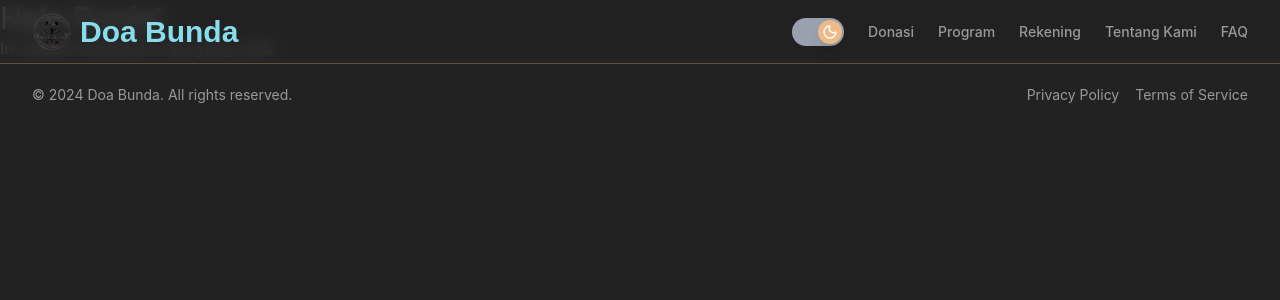
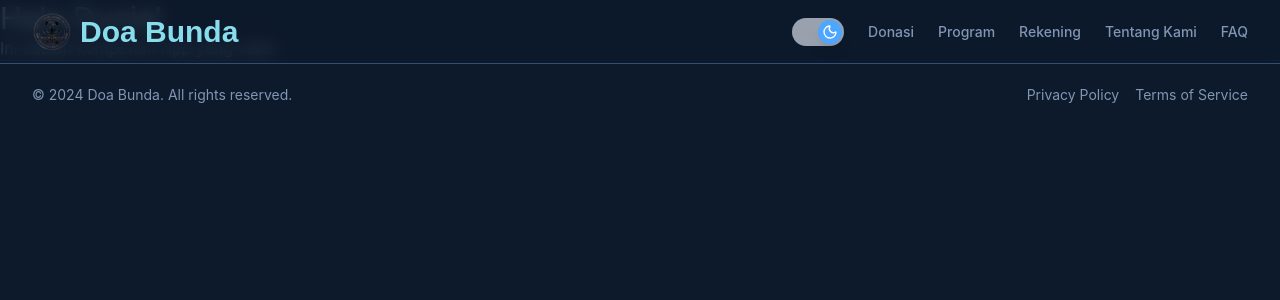
Before and after one commit to almagribii/pantiasuhan_doabunda, a React (Vite) app: page / in a window 1280 px wide. Shown: the top 300 px of the page. Built offline with nearby package versions, Linux system fonts and the light colour scheme; a web font is replaced by a local one.

Commit message:
change theme toi blue

```diff
--- a/src/index.css
+++ b/src/index.css
@@ -46,72 +46,71 @@
 
 :root {
   --radius: 0.625rem;
-  --background: #fff; /* Light background */
-  --foreground: #222222; /* Dark text */
-  --card: #fff; /* White card */
-  --card-foreground: #222222; /* Dark text on card */
-  --popover: #fff; /* White popover */
-  --popover-foreground: #222222; /* Dark text on popover */
-  --primary: #997856; /* Duolingo Green */
-  --primary-foreground: #222222; /* White text on primary */
-  --secondary: #e4e4e7; /* Duolingo Purple */
-  --secondary-foreground: #fff; /* White text on secondary */
-  --muted: #e6e6e6; /* Light grey muted */
-  --muted-foreground: #808080; /* Medium grey muted text */
-  --accent: #696969; /* Duolingo Blue */
-  --accent-foreground: #fff; /* Dark text on accent */
+  --background: #f0f8ff; /* Light blue background */
+  --foreground: #0A142A; /* Very dark blue-gray text */
+  --card: #ffffff; /* White card */
+  --card-foreground: #0A142A; /* Dark text on card */
+  --popover: #ffffff; /* White popover */
+  --popover-foreground: #0A142A; /* Dark text on popover */
+  --primary: #007bff; /* Main vibrant blue */
+  --primary-foreground: #ffffff; /* White text on primary */
+  --secondary: #e6f2ff; /* Very light blue */
+  --secondary-foreground: #0A142A; /* Dark text on secondary */
+  --muted: #e6f2ff; /* Muted light blue */
+  --muted-foreground: #667799; /* Muted blue-gray text */
+  --accent: #1e90ff; /* Dodger Blue for accents */
+  --accent-foreground: #ffffff; /* White text on accent */
   --destructive: #cc3333; /* Red for destructive actions */
-  --border: #ffddb8; /* Light grey border */
-  --input: #e6e6e6; /* Light grey input border */
-  --ring: #ecbb88; /* Duolingo Green for focus ring */
-  --chart-1: #ecbb88; /* Darker Duolingo Green */
-  --chart-2: #9c9c9c; /* Darker Duolingo Purple */
-  --chart-3: #0066cc; /* Darker Duolingo Blue */
-  --chart-4: #cc9900; /* Darker Duolingo Yellow */
-  --chart-5: #cc6600; /* Darker Duolingo Orange */
-  --sidebar: #333333; /* Darker sidebar */
-  --sidebar: #fafafa; /* Light sidebar background */
-  --sidebar-foreground: #3f3f46; /* Dark text on sidebar */
-  --sidebar-primary: #ecbb88; /* Duolingo Green */
-  --sidebar-primary-foreground: #fff; /* White text on sidebar primary */
-  --sidebar-accent: #e4e4e7; /* Light accent for hover */
-  --sidebar-accent-foreground: #09090b; /* Dark text on hover */
-  --sidebar-border: #e4e4e7; /* Light grey sidebar border */
-  --sidebar-ring: #ecbb88; /* Duolingo Green for sidebar focus ring */
+  --border: #b3cbe6; /* Medium blue-gray border */
+  --input: #b3cbe6; /* Light input border */
+  --ring: #007bff; /* Vibrant blue for focus ring */
+  --chart-1: #007bff;
+  --chart-2: #1e90ff;
+  --chart-3: #4d94ff;
+  --chart-4: #80bfff;
+  --chart-5: #b3d9ff;
+  --sidebar: #f0f8ff;
+  --sidebar-foreground: #0A142A;
+  --sidebar-primary: #007bff;
+  --sidebar-primary-foreground: #ffffff;
+  --sidebar-accent: #e6f2ff;
+  --sidebar-accent-foreground: #0A142A;
+  --sidebar-border: #b3cbe6;
+  --sidebar-ring: #007bff;
 }
 
 .dark {
-  --background: #222222; /* Dark background */
-  --foreground: #fff; /* Light text */
-  --card: #323232; /* Darker card */
-  --card-foreground: #fff; /* Light text on card */
-  --popover: #323232; /* Darker popover */
-  --popover-foreground: #fff; /* Light text on popover */
-  --primary: #ecbb88; /* Darker Duolingo Green */
-  --primary-foreground: #222222; /* Dark text on primary */
-  --secondary: #9c9c9c; /* Darker Duolingo Purple */
-  --secondary-foreground: #222222; /* Light text on secondary */
-  --muted: #404040; /* Darker grey muted */
-  --muted-foreground: #999999; /* Medium light grey muted text */
-  --accent: #696969; /* Darker Duolingo Blue */
-  --accent-foreground: #fff; /* Light text on accent */
-  --destructive: #ff6666; /* Darker red for destructive actions */
-  --border: #635039; /* Darker grey border */
-  --input: #404040; /* Darker grey input border */
-  --ring: #ecbb88; /* Darker Duolingo Green for focus ring */
-  --chart-1: #ecbb88; /* Darker Duolingo Green */
-  --chart-2: #9c9c9c; /* Darker Duolingo Purple */
-  --chart-3: #0066cc; /* Darker Duolingo Blue */
-  --chart-4: #cc9900; /* Darker Duolingo Yellow */
-  --chart-5: #cc6600; /* Darker Duolingo Orange */
-  --sidebar: #333333; /* Darker sidebar */
-  --sidebar-foreground: #fff; /* Light text on sidebar */
-  --sidebar-primary: #ecbb88; /* Darker Duolingo Green */
-  --sidebar-primary-foreground: #222222; /* Dark text on sidebar primary */
-  --sidebar-accent: #696969; /* Darker Duolingo Blue */
-  --sidebar-accent-foreground: #fff; /* Light text on sidebar accent */
-  --sidebar-border: #404040; /* Darker grey sidebar border */
-  --sidebar-ring: #ecbb88; /* Darker Duolingo Green for sidebar focus ring */
+  --background: #0d1a2b; /* Dark navy background */
+  --foreground: #e0f2ff; /* Light blue text */
+  --card: #142840; /* Darker blue card */
+  --card-foreground: #e0f2ff; /* Light text on card */
+  --popover: #142840; /* Darker blue popover */
+  --popover-foreground: #e0f2ff; /* Light text on popover */
+  --primary: #4da6ff; /* Brighter blue for contrast */
+  --primary-foreground: #0d1a2b; /* Dark text on primary */
+  --secondary: #1a324f; /* Muted dark blue */
+  --secondary-foreground: #e0f2ff; /* Light text on secondary */
+  --muted: #243b55; /* Muted dark blue */
+  --muted-foreground: #8096b3; /* Light muted blue text */
+  --accent: #1e90ff; /* Vibrant accent blue */
+  --accent-foreground: #e0f2ff; /* Light text on accent */
+  --destructive: #ff6666; /* Red for destructive actions */
+  --border: #325072; /* Medium dark blue border */
+  --input: #325072; /* Darker input border */
+  --ring: #4da6ff; /* Brighter blue for focus ring */
+  --chart-1: #4da6ff;
+  --chart-2: #80bfff;
+  --chart-3: #b3d9ff;
+  --chart-4: #e6f2ff;
+  --chart-5: #e0f2ff;
+  --sidebar: #102138;
+  --sidebar-foreground: #e0f2ff;
+  --sidebar-primary: #4da6ff;
+  --sidebar-primary-foreground: #0d1a2b;
+  --sidebar-accent: #1e90ff;
+  --sidebar-accent-foreground: #e0f2ff;
+  --sidebar-border: #325072;
+  --sidebar-ring: #4da6ff;
 }
 
 /* ini untuk writing vertical di welcome card */
```
